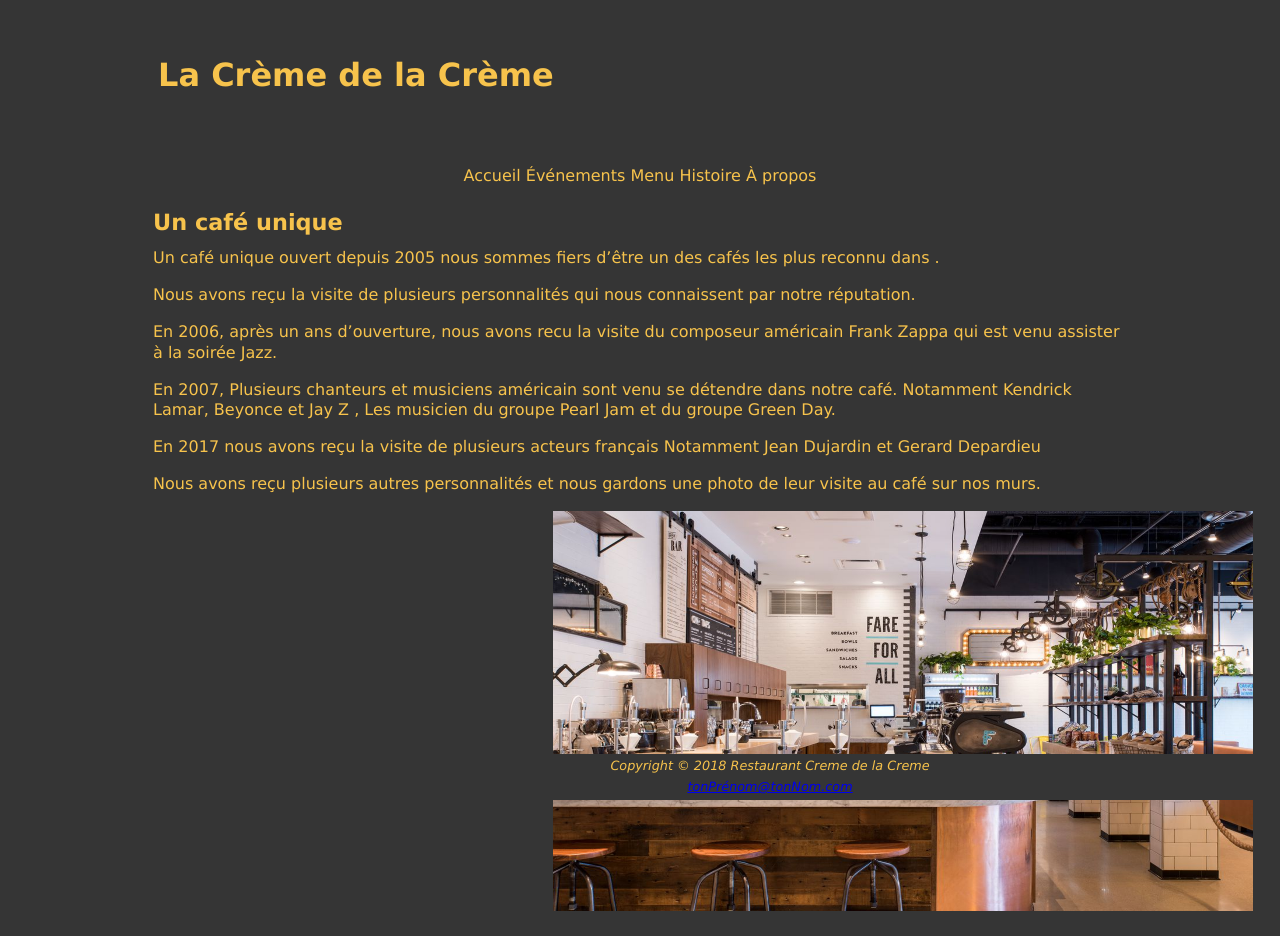
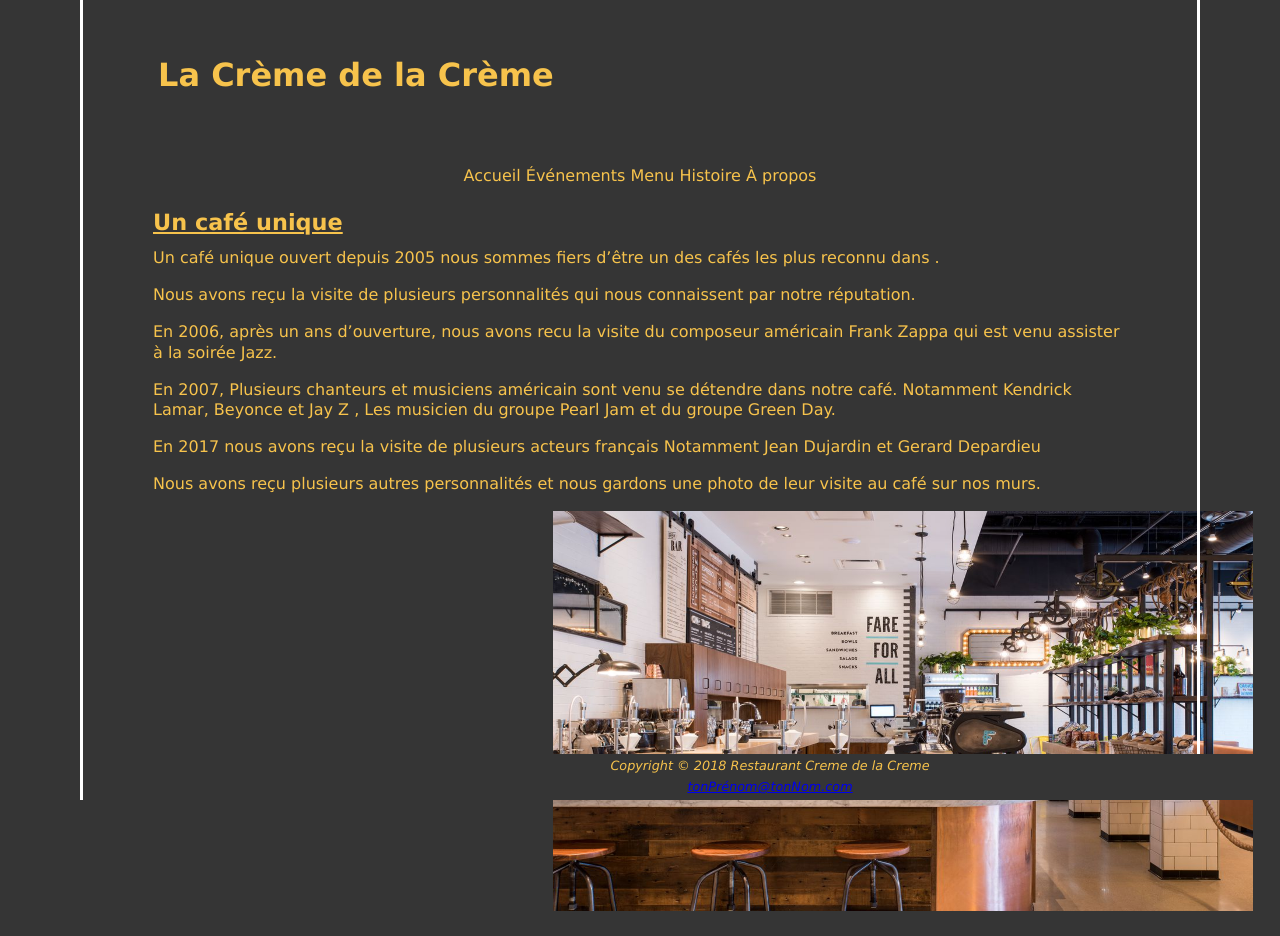
Before and after one commit to sebyoa10/projetdesign1, a plain HTML site: page histoire.html in a window 1280 px wide. Shown: the top 936 px of the page. Drawn offline with Linux system fonts and the light colour scheme; files that its build step writes are made by us from their sources; files whose address does not match are found by name.

Commit message:
Update histoire.html

```diff
--- a/histoire.html
+++ b/histoire.html
@@ -21,7 +21,7 @@
   <main>
   <div class="main-content">
 
-    <h1> Un café unique </h1>
+    <h1> <u> Un café unique </u> </h1>
 
 
     <p> Un café unique ouvert depuis 2005 nous sommes fiers d’être un des cafés les plus reconnu dans .</p>
@@ -34,7 +34,9 @@
 	<p>Nous avons reçu plusieurs autres personnalités et nous gardons une photo de leur visite au café sur nos murs.</p>
 
    <img src="./images/coffehouse.jpg" alt="bar cafe"  height="400" width="700" align="middle" hspace="400">
-    </div>
+  </div>
+  <div id="left"></div>
+  <div id="right"></div>
 
   </main>
   <p><footer>
```
